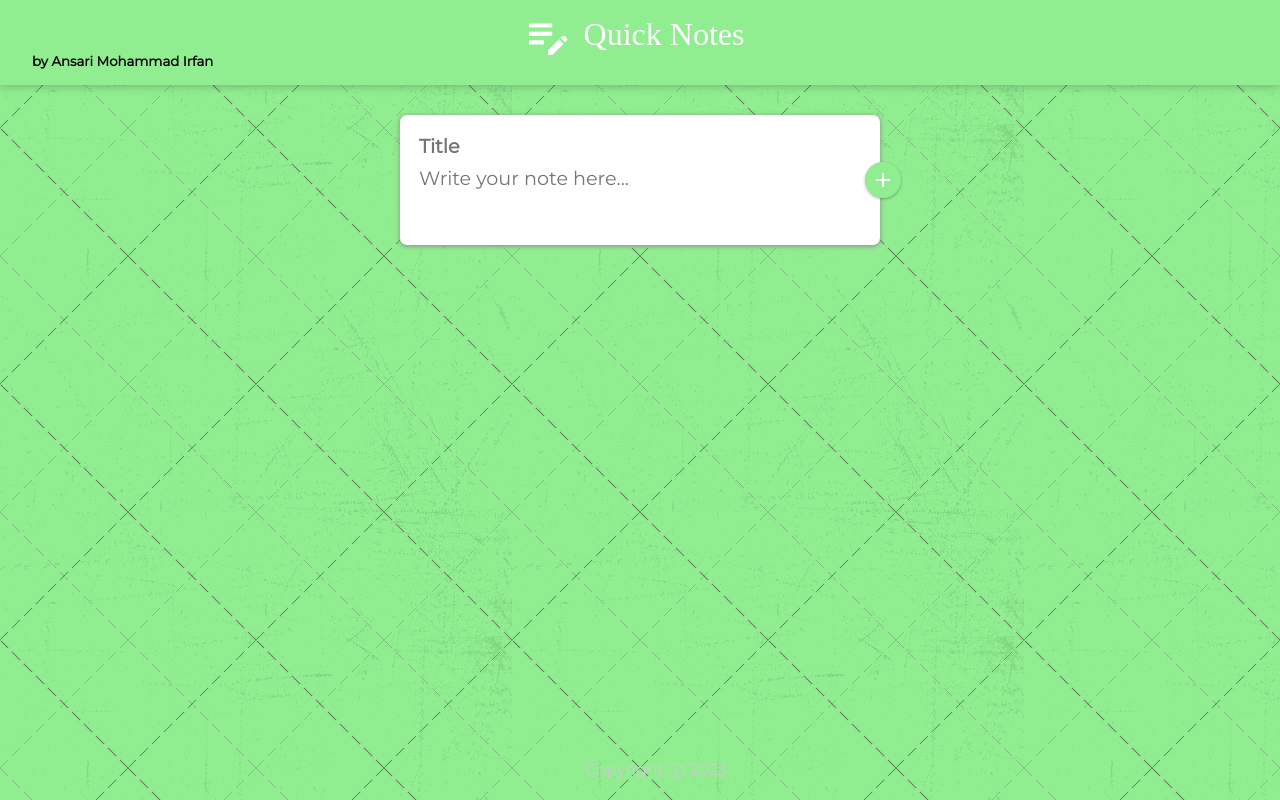
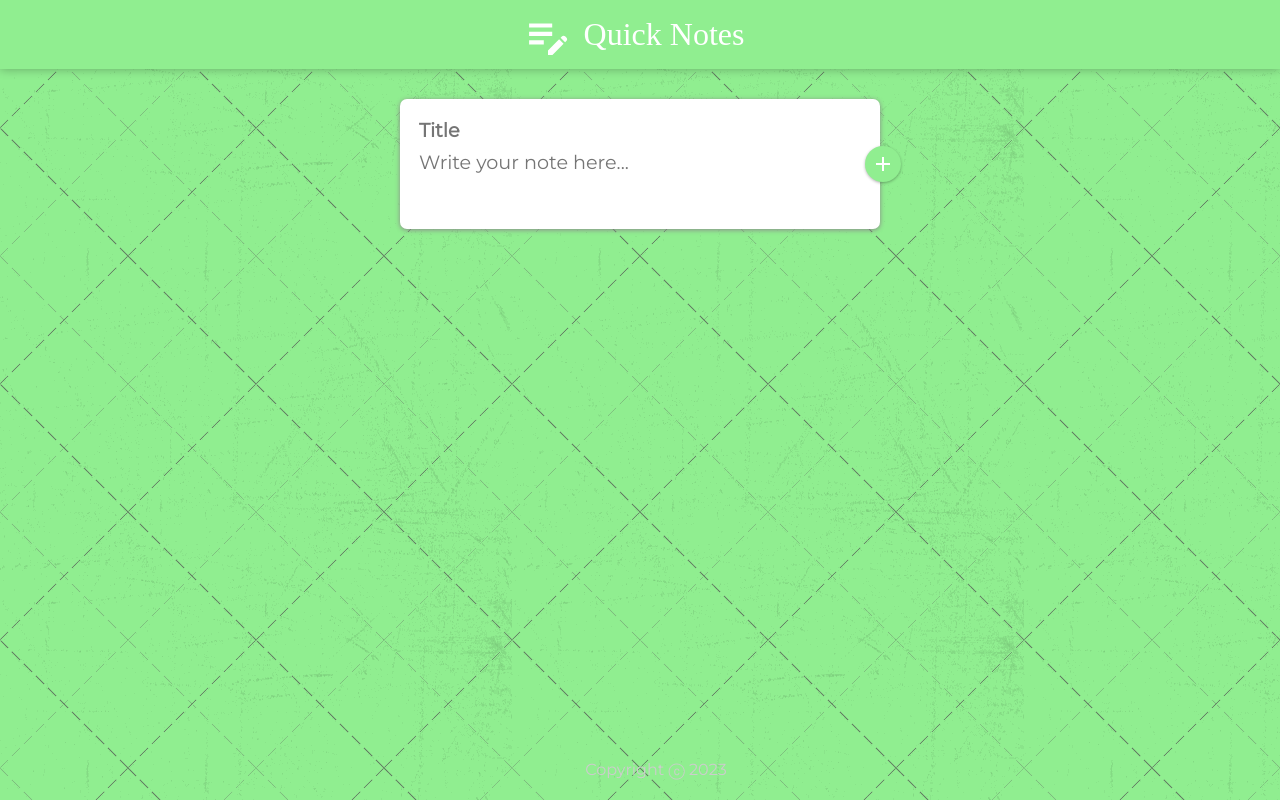
Before and after one commit to Ansari-Irfan-360/Quick-Notes, a React (Create React App) app: page / in a window 1280 px wide. Built offline with nearby package versions, Linux system fonts and the light colour scheme; a web font is replaced by a local one.

Commit message:
Update Header.jsx

```diff
--- a/src/components/Header.jsx
+++ b/src/components/Header.jsx
@@ -5,7 +5,6 @@
   return (
     <header>
       <h1><EditNoteOutlinedIcon style={{transform: "scale(2.1)",position:"relative" ,top:"3px"}}/> &nbsp; Quick Notes</h1>
-      <h5>by Ansari Mohammad Irfan</h5>
     </header>
   );
 }
```
